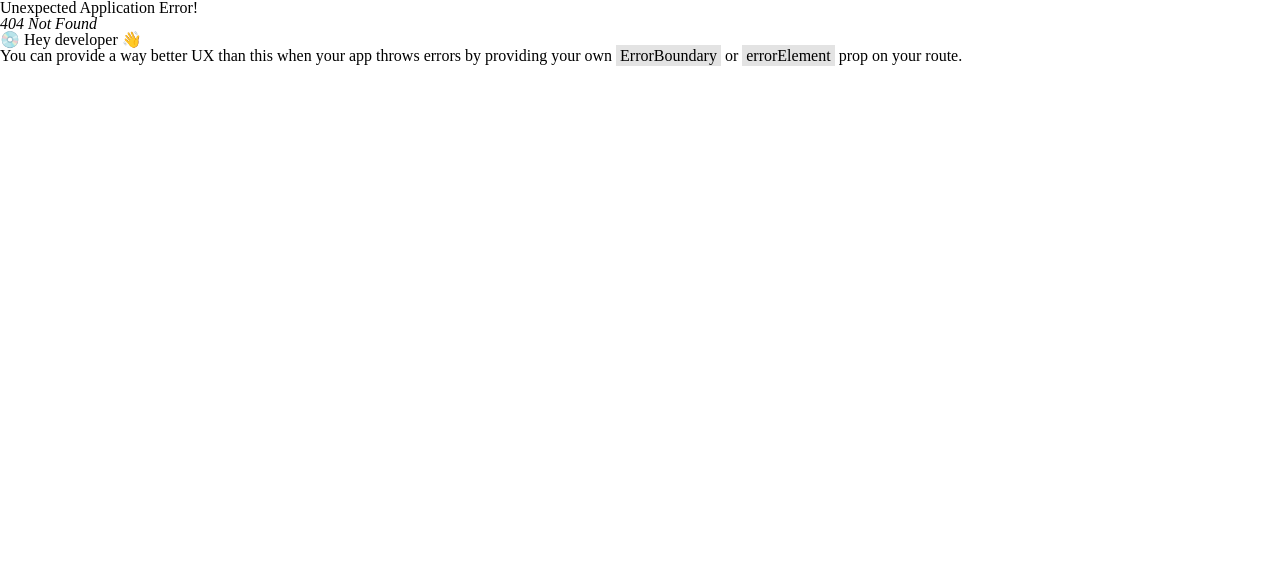
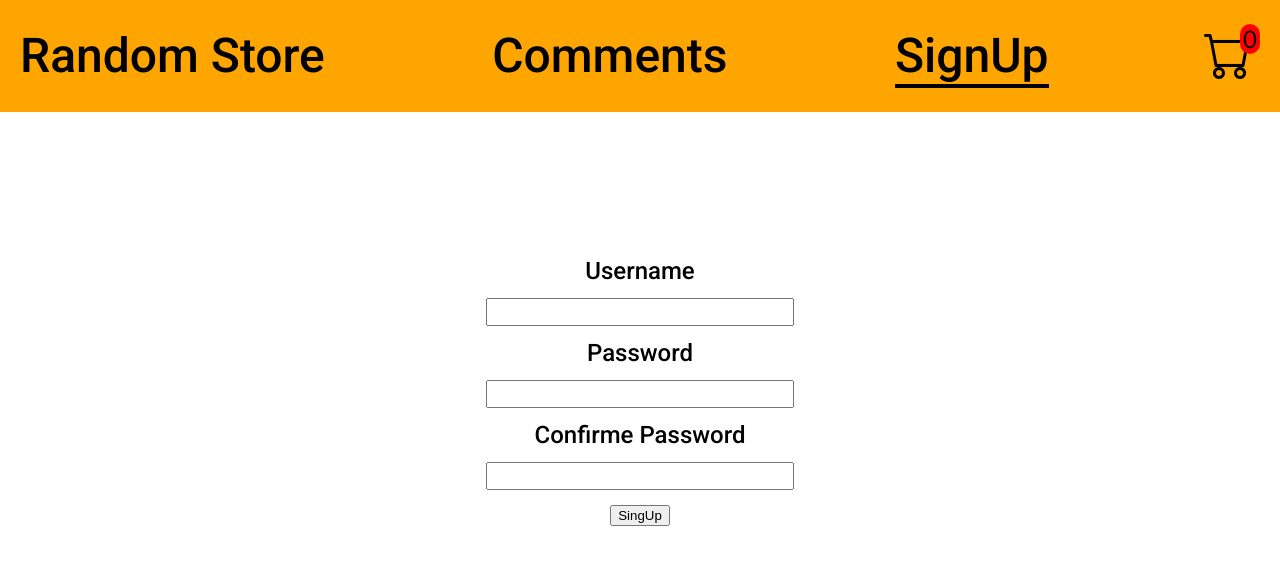
Before and after one commit to FrogMan322/FakeStoreReact, a React (Create React App) app: page /signup in a window 1280 px wide. Before the commit this address had no page. Shown: the top 564 px of the page. Built offline with nearby package versions, Linux system fonts and the light colour scheme.

Commit message:
Updating bunch of stuff

```diff
--- a/src/App.jsx
+++ b/src/App.jsx
@@ -3,6 +3,7 @@ import HomePage from "./pages/Home";
 import RootLayout from "./pages/Root";
 import Details from "./pages/Details";
 import Comments from "./pages/Comments";
+import SingUp from "./pages/SingIn/SingUp";
 const router = createBrowserRouter([
   {
     path: "/",
@@ -11,6 +12,7 @@ const router = createBrowserRouter([
       { path: "", element: <HomePage /> },
       { path: "details/:prodId", element: <Details /> },
       { path: "/comments", element: <Comments /> },
+      { path: "/signup", element: <SingUp /> },
     ],
   },
 ]);
--- a/src/ImageModal/ImageModal.jsx
+++ b/src/ImageModal/ImageModal.jsx
@@ -20,7 +20,7 @@ function BackDrop(props) {
     </div>
   );
 }
-function ModalImage(props) {
+function ModalImage() {
   const imageValue = useSelector((state) => state.imageValue);
   return (
     <div className={classes.imageContainer}>
@@ -28,7 +28,7 @@ function ModalImage(props) {
     </div>
   );
 }
-function ImageBackdrop(props) {
+function ImageBackdrop() {
   return (
     <Fragment>
       {ReactDOM.createPortal(
--- a/src/ImageModal/ModalImage.module.css
+++ b/src/ImageModal/ModalImage.module.css
@@ -20,5 +20,4 @@
   height: 100%;
   width: 100%;
   border-radius: 15px;
-  object-fit: contain;
 }
--- a/src/Nav/Nav.jsx
+++ b/src/Nav/Nav.jsx
@@ -43,7 +43,16 @@ function Nav(props) {
           Comments
         </NavLink>
       </h1>
-      <h1 className={classes["store__name"]}>SignIn</h1>
+      <h1 className={classes["store__name"]}>
+        <NavLink
+          to={"/signup"}
+          className={({ isActive }) => {
+            return isActive ? classes.isVisiting : undefined;
+          }}
+        >
+          SignUp
+        </NavLink>
+      </h1>
       <div
         onClick={() => {
           setCartValue(true);
--- a/src/Products/Products.module.css
+++ b/src/Products/Products.module.css
@@ -83,6 +83,9 @@
 .add_to_cart_btn:hover {
   background-color: #14d966;
 }
+.add_to_cart_btn a {
+  color: white;
+}
 .add_to_cart_btn a:visited {
   color: white;
 }
--- /dev/null
+++ b/src/pages/SingIn/SingUp.jsx
@@ -0,0 +1,18 @@
+import classes from "./SingUp.module.css";
+function SingUp() {
+  return (
+    <div className={classes.container}>
+      <form className={classes["form__container"]}>
+        <label htmlFor="username">Username</label>
+        <input type="text" id="username" />
+        <label htmlFor="password">Password</label>
+        <input type="password" id="password" />
+        <label htmlFor="password">Confirme Password</label>
+        <input type="password" id="password" />
+        <button type="button">SingUp</button>
+      </form>
+    </div>
+  );
+}
+
+export default SingUp;
--- /dev/null
+++ b/src/pages/SingIn/SingUp.module.css
@@ -0,0 +1,23 @@
+.container {
+  min-height: 35rem;
+  display: flex;
+  justify-content: center;
+  align-items: center;
+}
+.form__container {
+  display: flex;
+  justify-content: center;
+  align-items: center;
+  flex-direction: column;
+  gap: 15px;
+}
+.form__container label {
+  font-family: "Roboto";
+  font-size: 1.5rem;
+}
+
+.form__container input {
+  width: 300px;
+  text-align: center;
+  font-size: 1.2rem;
+}
```
